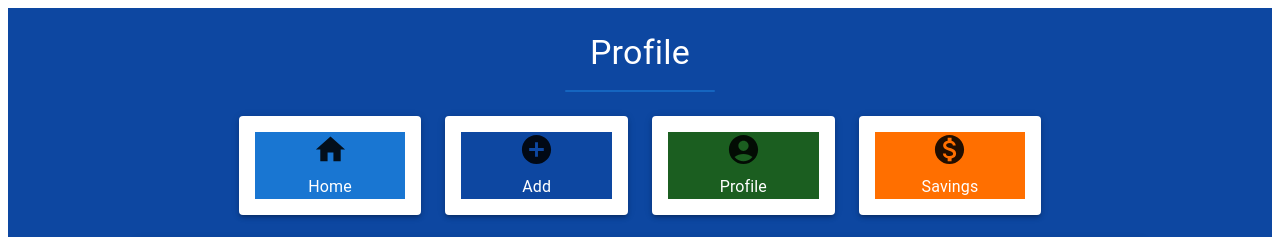
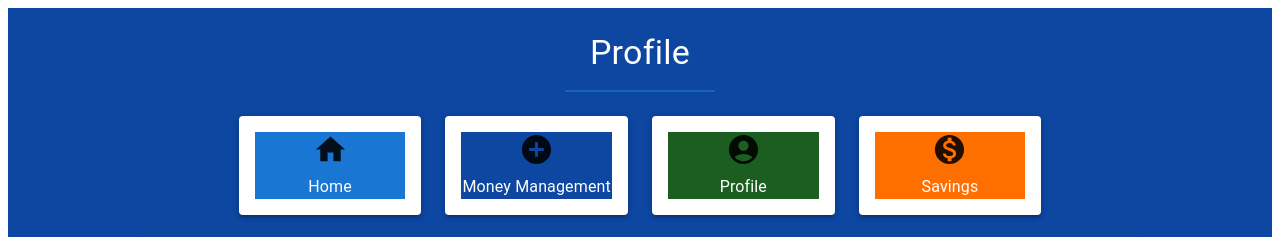
Before and after one commit to KamalShamsi/Smart-Budget, a React (Create React App) app in the folder Frontend/: page /profile in a window 1280 px wide. Shown: the top 237 px of the page. Built offline with nearby package versions, Linux system fonts and the light colour scheme; no server answers.

Commit message:
Profile page link for money management fixed

```diff
--- a/Frontend/src/pages/Profile/index.js
+++ b/Frontend/src/pages/Profile/index.js
@@ -124,7 +124,7 @@ const Profile = () => {
               >
                 <AddCircleIcon fontSize="large" color="white" />
                 <Typography variant="body1" color="white" mt={1}>
-                  Add
+                  Money Management
                 </Typography>
               </Box>
             </Link>
```
